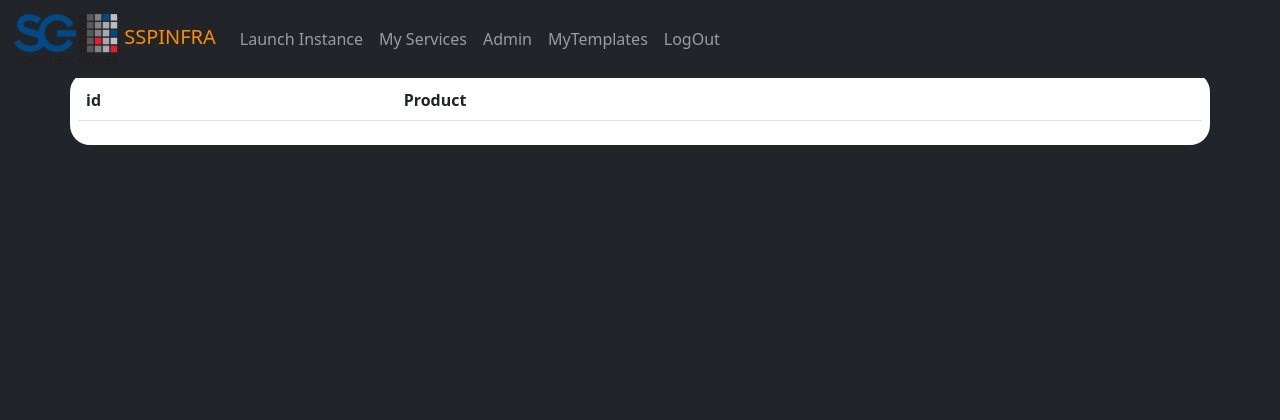
After one commit to deepteshb/sspinfra, a Flask app: page /testpage in a window 1280 px wide. The commit adds this page. Shown: the top 420 px of the page. Run offline with Flask 2, Linux system fonts and the light colour scheme; lists and menus that the app fills with data are empty; some libraries are stand-ins or nearby versions.

Commit message:
added new files and renamed a few files.

```diff
--- a/app.py
+++ b/app.py
@@ -5,10 +5,9 @@ import os
 import datetime
 import sys
 
-
-
 app = Flask(__name__)
 app.config['SECRET_KEY'] = os.urandom(24)
+
 
 #database helpers
 @app.teardown_appcontext
@@ -36,7 +35,7 @@ def login():
             return render_template('cisgservices.html')
         elif uname == name and groupid == 2:
             session['user'] = uname
-            return render_template('myservices.html')
+            return render_template('userservicelist.html')
         else:
             return render_template('loginerror.html')
     else:
@@ -47,13 +46,13 @@ def logout():
     session.pop('user', None)
     return render_template('logout.html')
 
-@app.route("/catalog", methods=['POST', 'GET'])
-def catalog():
-    return render_template('servicecatalog.html')
+@app.route("/launchinstances", methods=['POST', 'GET'])
+def launchinstances():
+    return render_template('launchinstances.html')
 
-@app.route("/myservices", methods=['POST', 'GET'])
-def myservices():
-    return render_template('myservices.html')
+@app.route("/userservicelist", methods=['POST', 'GET'])
+def userservicelist():
+    return render_template('userservicelist.html')
 
 @app.route("/addtemplate", methods=['POST', 'GET'])
 def addtemplate():
@@ -63,5 +62,11 @@ def addtemplate():
 def cisghome():
     return render_template('cisgservices.html')
 
+
+# This particular route is for testing purposes only
+@app.route("/testpage", methods=['POST', 'GET'])
+def testpage():
+   return render_template('testpage.html')
+
 if __name__ == '__main__':
     app.run(debug=True, use_reloader=True)
--- a/templates/base.html
+++ b/templates/base.html
@@ -48,7 +48,10 @@
 
         <!-- Option 2: Separate Popper and Bootstrap JS -->
 
-        <script src="https://ajax.googleapis.com/ajax/libs/jquery/3.5.1/jquery.min.js"></script>
+        <script type="text/javascript" charset="utf8" src="https://code.jquery.com/jquery-3.6.0.min.js"></script>
+        <script type="text/javascript" charset="utf8" src="https://cdn.datatables.net/1.10.25/js/jquery.dataTables.js"></script>
+        <script type="text/javascript" charset="utf8" src="https://cdn.datatables.net/1.10.25/js/dataTables.bootstrap5.js"></script>
+
         <script src="https://cdn.jsdelivr.net/npm/@popperjs/core@2.10.2/dist/umd/popper.min.js"
             integrity="sha384-7+zCNj/IqJ95wo16oMtfsKbZ9ccEh31eOz1HGyDuCQ6wgnyJNSYdrPa03rtR1zdB"
             crossorigin="anonymous"></script>
@@ -56,6 +59,9 @@
             integrity="sha384-QJHtvGhmr9XOIpI6YVutG+2QOK9T+ZnN4kzFN1RtK3zEFEIsxhlmWl5/YESvpZ13"
             crossorigin="anonymous"></script>
 
+
+
+
     </body>
 
 </html>
--- a/templates/servicecatalog.html
+++ b/templates/launchinstances.html
@@ -4,7 +4,7 @@
     <div class="row">
         <div class="col login-sec">
             <h2 class="">Launch Product</h2>
-            <a class="btn btn-primary" href="{{url_for('catalog')}}"><i class="fa fa-backward" aria-hidden="true"></i>&nbsp;Go Back</a>
+            <a class="btn btn-primary" href="{{url_for('userservicelist')}}"><i class="fa fa-backward" aria-hidden="true"></i>&nbsp;Go Back</a>
         </div>
         <table class="table">
             <thead>
@@ -87,3 +87,7 @@
         </table>
     </div>
     {% endblock %}
+
+    <script>
+
+    </script>
--- a/templates/navbar.html
+++ b/templates/navbar.html
@@ -8,11 +8,11 @@
         <div class="collapse navbar-collapse" id="navbarSupportedContent">
             <ul class="navbar-nav me-auto mb-2 mb-lg-0">
                 <li class="nav-item">
-                    <a class="nav-link" href="{{url_for('catalog')}}" id="" role="" data-toggle="" aria-haspopup="true" aria-expanded="false">
-                        Service Catalog </a>
+                    <a class="nav-link" href="{{url_for('launchinstances')}}" id="" role="" data-toggle="" aria-haspopup="true" aria-expanded="false">
+                        Launch Instance </a>
                 </li>
                 <li class="nav-item">
-                    <a class="nav-link" href="{{url_for('myservices')}}" id="" role="" data-toggle="" aria-haspopup="true" aria-expanded="false">
+                    <a class="nav-link" href="{{url_for('userservicelist')}}" id="" role="" data-toggle="" aria-haspopup="true" aria-expanded="false">
                         My Services </a>
                 </li>
                 <li class="nav-item">
--- /dev/null
+++ b/templates/testpage.html
@@ -0,0 +1,27 @@
+{% extends "base.html" %}
+
+{% block content %}
+  <table id="data" class="table table-striped">
+    <thead>
+      <tr>
+        <th>id</th>
+        <th>Product</th>
+      </tr>
+    </thead>
+    <tbody>
+      {% for items in product %}
+        <tr>
+          <td>{{ product.id }}</td>
+          <td>{{ product.name }}</td>
+        </tr>
+      {% endfor %}
+    </tbody>
+  </table>
+{% endblock %}
+{% block scripts %}
+<script>
+  $(document).ready(function () {
+    $('#data').DataTable();
+  });
+</script>
+{% endblock %}
```
Also changed, not shown: templates/userservicelist.html (renamed from templates/myservices.html, +2 -11 lines), sspdbinfra.db, 1 other file.
